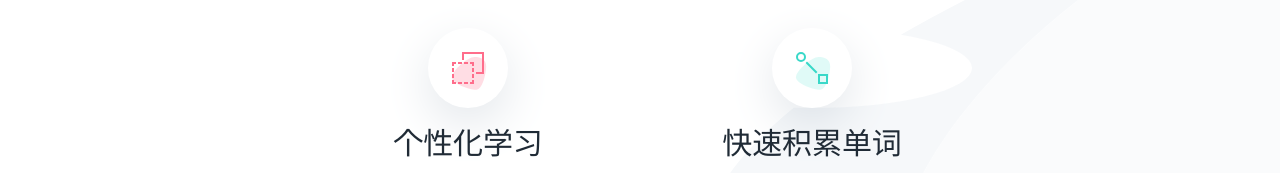
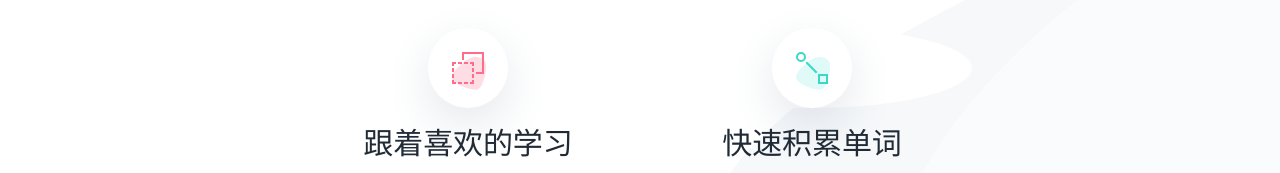
Before and after one commit to jarodtang/markwordapp, a plain HTML site: page index.html in a window 1280 px wide. Shown: the part 1400-1573 px from the top of the page. Drawn offline with nearby package versions, Linux system fonts and the light colour scheme.

Commit message:
update section title

```diff
--- a/index.html
+++ b/index.html
@@ -228,7 +228,7 @@
                                         </svg>
 
                                     </div>
-                                    <h3 class="feature-title">个性化学习</h3>
+                                    <h3 class="feature-title">跟着喜欢的学习</h3>
                                     <p class="text-sm">算法根据你的兴趣和水平推送内容，让你顺着自己的水平、跟着自己的兴趣学习.</p>
                                 </div>
                             </div>
```
